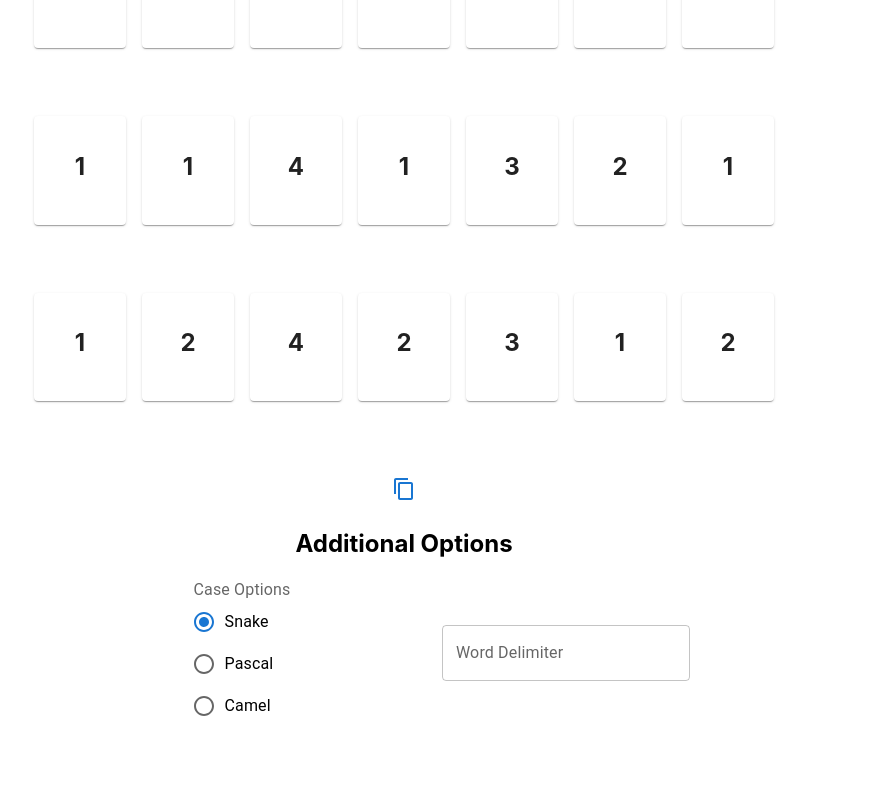
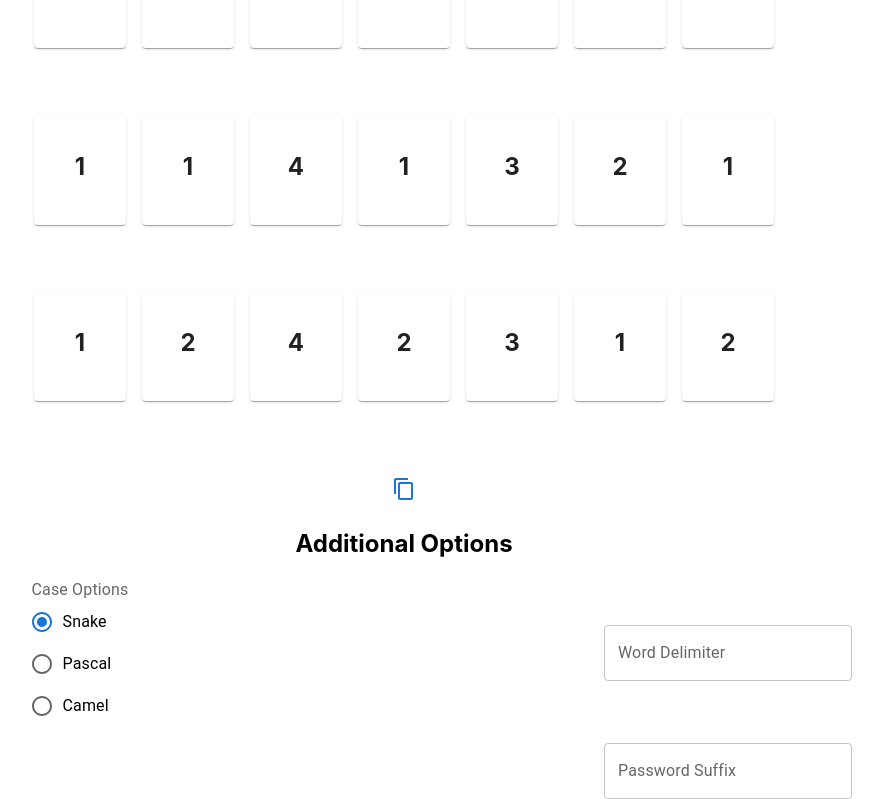
Before and after one commit to dukeydd/pwd-gen, a React (Create React App) app in the folder frontend/: page / in a window 1280 px wide. Shown: the part 207-1006 px from the top of the page, without its empty margins (236-1119 px from the left). Before the commit the page ends 934 px from the top, so only its background shows below. Built offline with nearby package versions, Linux system fonts and the light colour scheme; no server answers.

Commit message:
Add suffix box

```diff
--- a/frontend/src/App.js
+++ b/frontend/src/App.js
@@ -39,6 +39,7 @@ function App() {
   const [words, setWords]     = useState({});
   const [passwd, setPasswd]   = useState('');
   const [delim, setDelim]     = useState('');
+  const [suffix, setSuffix]   = useState('');
   const classes = useStyles();
 
   useEffect(() => {
@@ -66,9 +67,9 @@ function App() {
     if ( typeof words.one !== 'undefined' && words.one !== '' &&
           typeof words.two !== 'undefined' && words.two !== '' &&
           typeof words.three !== 'undefined' && words.three !== '' ) {
-      setPasswd(words.one + delim + words.two + delim + words.three);
+      setPasswd(words.one + delim + words.two + delim + words.three + suffix);
     }
-  }, [words, delim]);
+  }, [words, delim, suffix]);
 
   // add useEffect for delim
 
@@ -101,6 +102,11 @@ function App() {
   const handleDelim = (event) => {
     const delimiter = event.target.value
     setDelim(delimiter)
+  };
+
+  const handleSuffix = (event) => {
+    const suff = event.target.value
+    setSuffix(suff)
   }
 
   return (
@@ -154,7 +160,7 @@ function App() {
           alignItems="center"
           justifyContent="center"
         >
-          <Grid item xs={3}>
+          <Grid item xs={6}>
               <FormControl>
                 <FormLabel id="case-options-label">Case Options</FormLabel>
                 <RadioGroup
@@ -170,12 +176,20 @@ function App() {
                 </RadioGroup>
               </FormControl>
           </Grid>
-          <Grid item xs={3}>
+          <Grid item xs={6}>
               <TextField
                 id="word-delimiter-input"
                 label="Word Delimiter"
                 variant="outlined"
                 onChange={handleDelim}/>
+          </Grid>
+          <Grid item xs={6}/>
+
+          <Grid item xs={6}><TextField
+                id="password-suffix-input"
+                label="Password Suffix"
+                variant="outlined"
+                onChange={handleSuffix}/>
           </Grid>
         </Grid>
 
```
